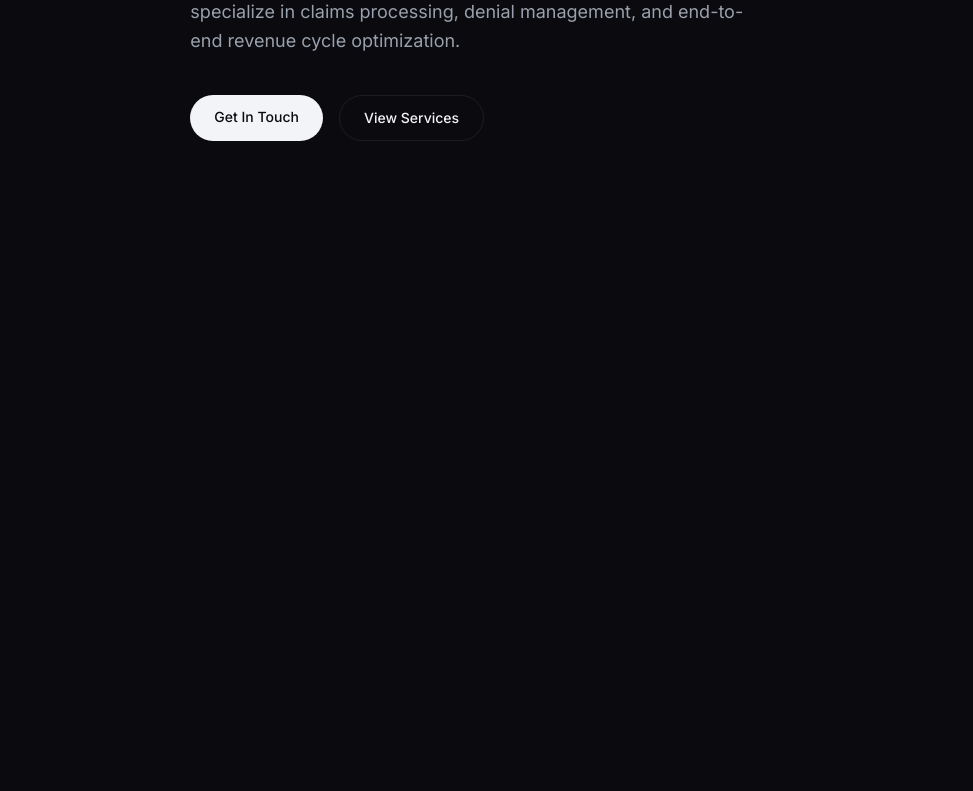
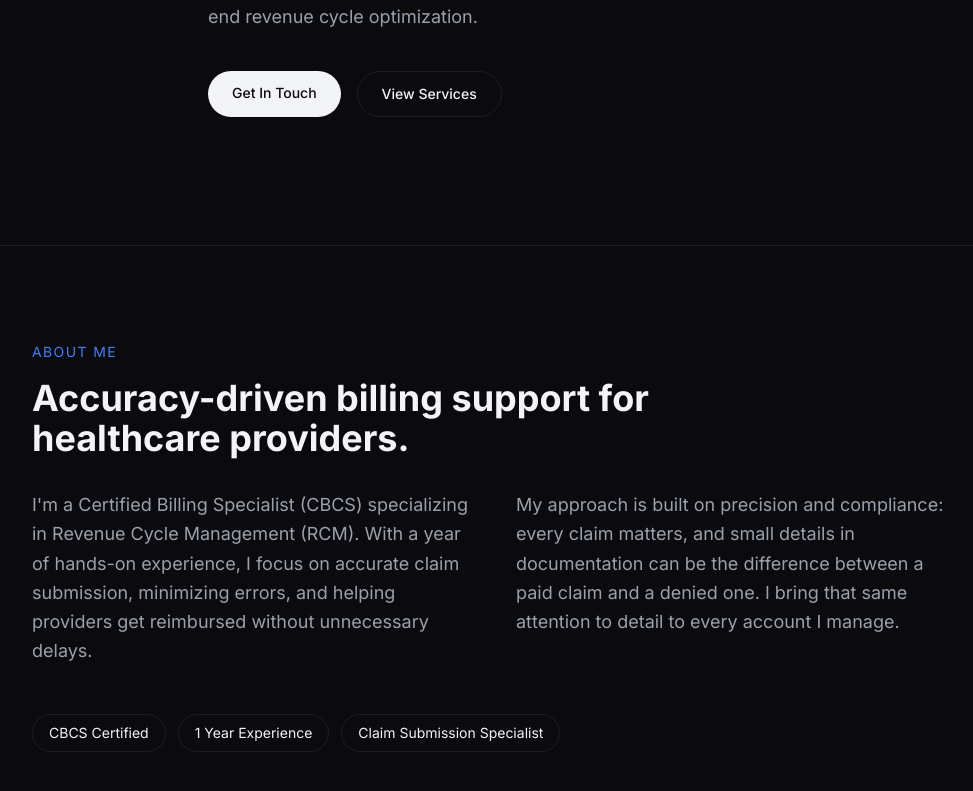
Before and after one commit to Dilshadalii/jilo-portfolio, a Next.js app: page / in a window 1280 px wide. Shown: the part 555-1346 px from the top of the page, without its empty margins (144-1117 px from the left). Before the commit the page ends 800 px from the top, so only its background shows below. Built offline with nearby package versions, Linux system fonts and the light colour scheme.

Commit message:
Add about section

```diff
--- a/app/page.tsx
+++ b/app/page.tsx
@@ -1,9 +1,11 @@
 import Hero from "@/components/sections/Hero";
+import About from "@/components/sections/About";
 
 export default function Home() {
   return (
     <>
       <Hero />
+      <About />
     </>
   );
 }
--- /dev/null
+++ b/components/sections/About.tsx
@@ -0,0 +1,45 @@
+export default function About() {
+  return (
+    <section
+      id="about"
+      className="max-w-5xl mx-auto px-6 sm:px-12 py-24 border-t border-border"
+    >
+      <p className="text-sm uppercase tracking-widest text-accent-bright mb-4">
+        About Me
+      </p>
+
+      <h2 className="text-3xl sm:text-4xl font-bold text-foreground max-w-2xl mb-8">
+        Accuracy-driven billing support for healthcare providers.
+      </h2>
+
+      <div className="grid md:grid-cols-2 gap-10">
+        <p className="text-lg text-muted leading-relaxed">
+          I&apos;m a Certified Billing Specialist (CBCS) specializing in
+          Revenue Cycle Management (RCM). With a year of hands-on
+          experience, I focus on accurate claim submission, minimizing
+          errors, and helping providers get reimbursed without unnecessary
+          delays.
+        </p>
+
+        <p className="text-lg text-muted leading-relaxed">
+          My approach is built on precision and compliance: every claim
+          matters, and small details in documentation can be the difference
+          between a paid claim and a denied one. I bring that same
+          attention to detail to every account I manage.
+        </p>
+      </div>
+
+      <div className="mt-12 flex flex-wrap gap-3">
+        <span className="rounded-full border border-border px-4 py-2 text-sm text-foreground">
+          CBCS Certified
+        </span>
+        <span className="rounded-full border border-border px-4 py-2 text-sm text-foreground">
+          1 Year Experience
+        </span>
+        <span className="rounded-full border border-border px-4 py-2 text-sm text-foreground">
+          Claim Submission Specialist
+        </span>
+      </div>
+    </section>
+  );
+}
--- a/components/sections/Hero.tsx
+++ b/components/sections/Hero.tsx
@@ -9,7 +9,7 @@ export default function Hero() {
         Available for Freelance Projects
       </div>
 
-      <h1 className="text-6xl sm:text-7xl md:text-8xl font-extrabold leading-none tracking-tight">
+      <h1 className="text-5xl sm:text-6xl md:text-7xl font-extrabold leading-none tracking-tight">
         <span className="text-foreground">MUHAMMAD</span>
         <br />
         <span className="text-accent">JIBRAIL</span>
```
